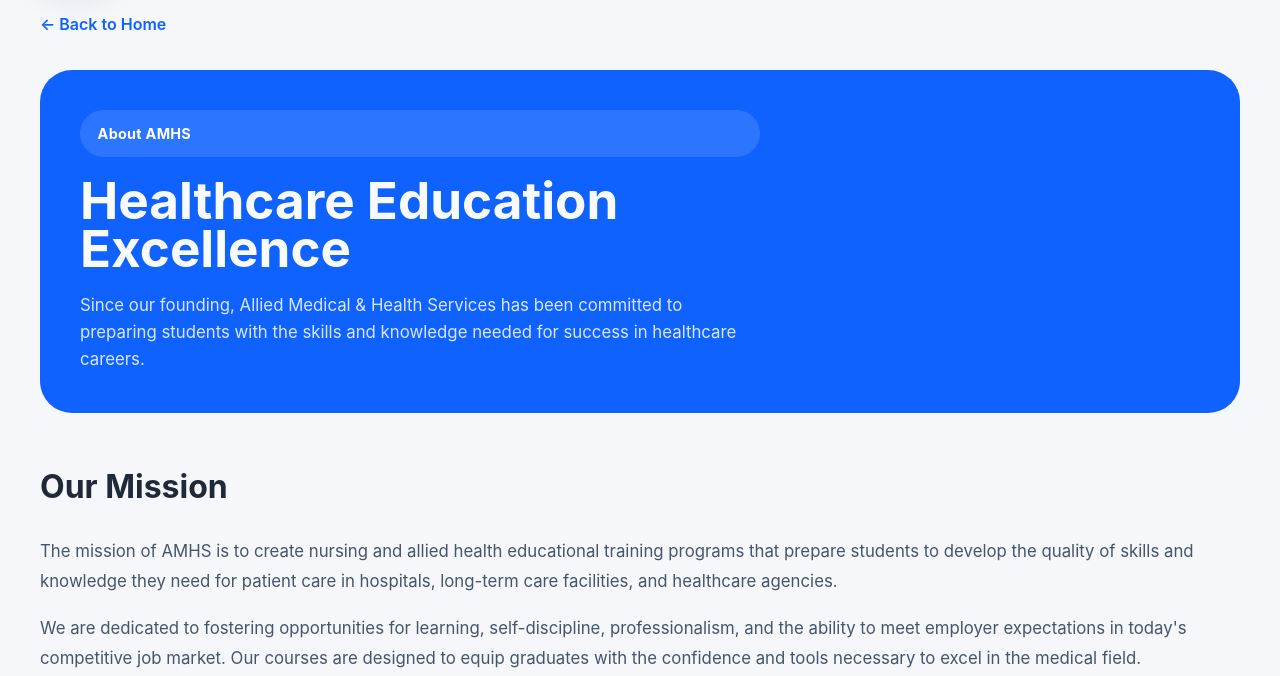
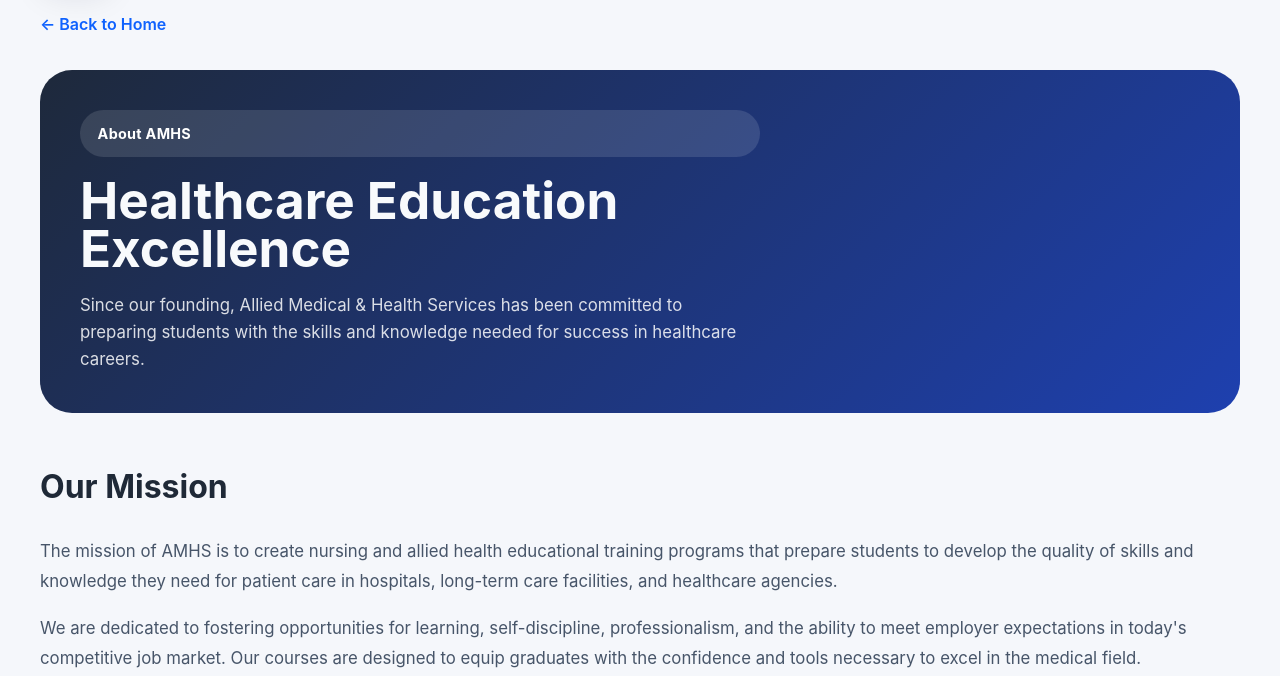
Before and after one commit to rotsen-gregorio/Allied_Medical, a website: page about-us.html in a window 1280 px wide. Shown: the part 124-800 px from the top of the page. Drawn offline with Linux system fonts and the light colour scheme; no server answers.

Commit message:
Standardize hero colors — consistent dark navy-to-blue gradient, less bright

```diff
--- a/about-us.html
+++ b/about-us.html
@@ -146,7 +146,7 @@
       gap: 2rem;
       padding: 2.5rem;
       border-radius: 32px;
-      background: linear-gradient(135deg, #0f62fe 0%, #0f62fe 100%);
+      background: linear-gradient(135deg, #1e293b 0%, #1e40af 100%);
       position: relative;
       overflow: hidden;
       margin-bottom: 2rem;
```
Also changed, not shown: contact-us.html (+1 -1 lines), program-coordinators.html (+1 -1 lines), schedule.html (+1 -1 lines).
